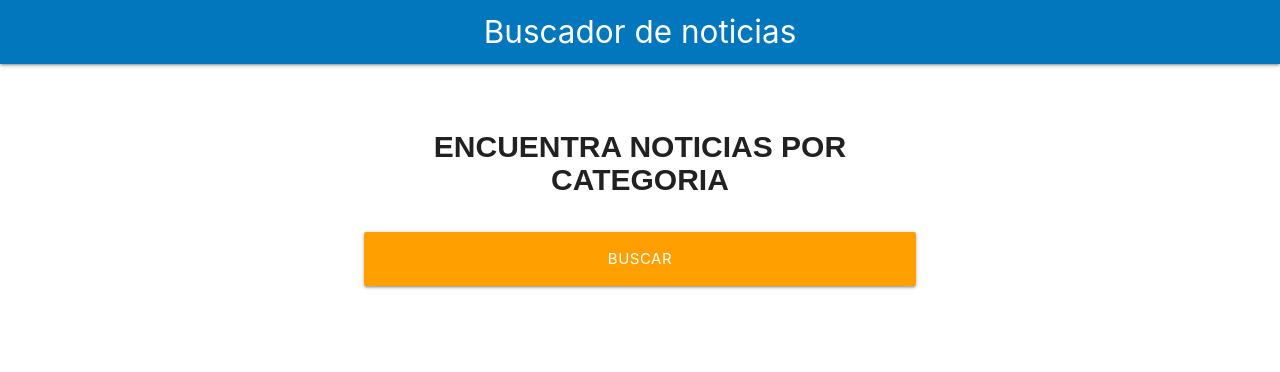
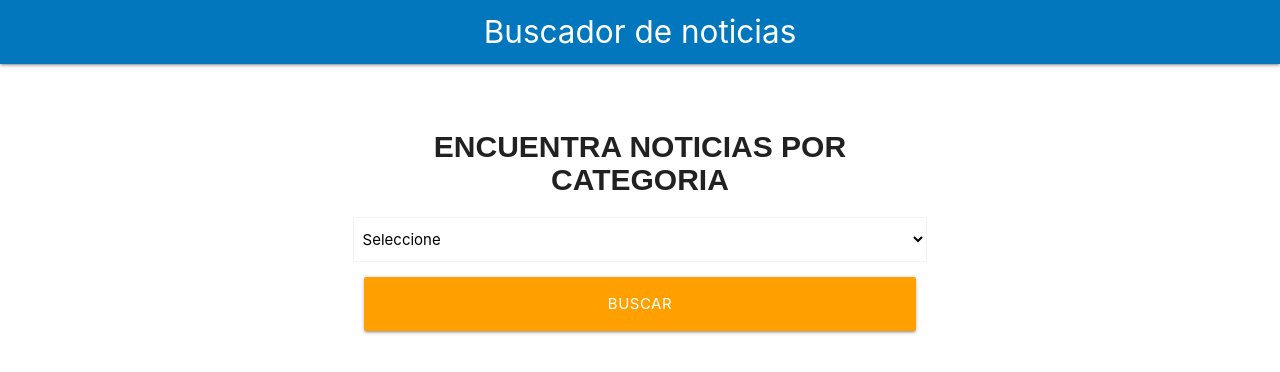
Before and after one commit to micspinis/News, a React (Create React App) app: page / in a window 1280 px wide. Shown: the top 372 px of the page. Built offline with nearby package versions, Linux system fonts and the light colour scheme.

Commit message:
Inicializando custom hook useSelect

```diff
--- a/src/componentes/Formulario.js
+++ b/src/componentes/Formulario.js
@@ -1,8 +1,13 @@
 import React from 'react';
 // La forma de utilizar los styles en los modules es importandolas a un objeto
 import styles from './Formulario.module.css';
+import useSelect from '../hooks/useSelect';
 
 const Formulario = () => {
+
+    // Utilizando custom hook
+    const [ categoria, SelectNoticias ] = useSelect();
+
     return (
         // Combinacion de dos fuentes distintas de estilos
         <div className={`${styles.buscador} row`}>
@@ -10,6 +15,9 @@
                 <form>
                     {/* Usando styles desde nuestro module */}
                     <h2 className={styles.heading}>Encuentra noticias por categoria</h2>
+
+                    <SelectNoticias />
+
                     <div className="input-field col s12">
                         <input
                             type="submit"
--- /dev/null
+++ b/src/hooks/useSelect.js
@@ -0,0 +1,17 @@
+import React, { useState } from 'react';
+
+const useSelect = (stateInicial, opciones) => {
+
+    // state del custom hook
+    const [ state, actualizarState ] = useState('');
+
+    const SelectNoticias = () => (
+        <select className="browser-default">
+            <option value="">Seleccione</option>
+        </select>
+    );
+
+    return [ state, SelectNoticias];
+}
+
+export default useSelect;
```
